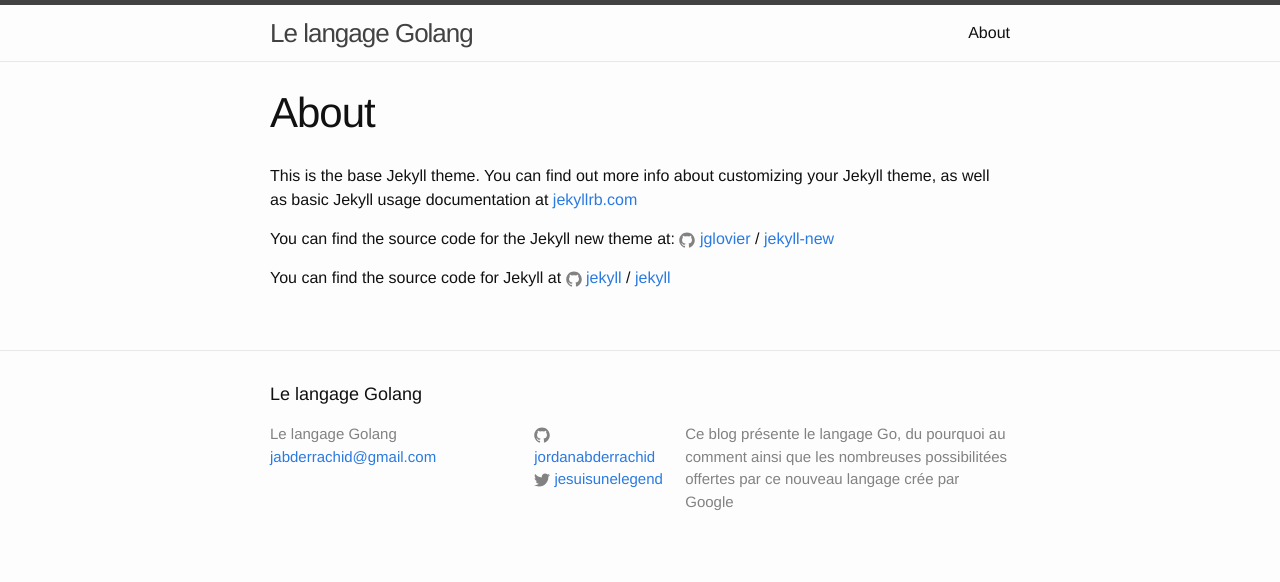
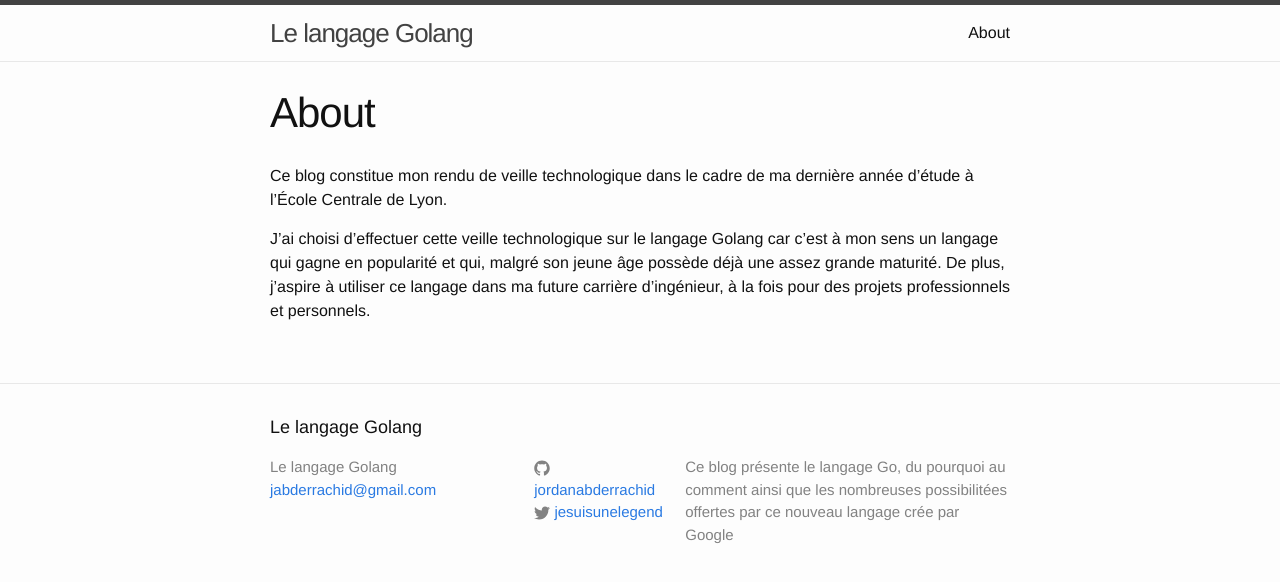
Before and after one commit to jordanabderrachid/jordanabderrachid.github.io, a Jekyll site: the page built from about.md, in a window 1280 px wide. Shown: the top 582 px of the page. Built offline with Jekyll 4.4.1, drawn with Linux system fonts in a browser that asks for light colours.

Commit message:
Update about page.

```diff
--- a/about.md
+++ b/about.md
@@ -4,12 +4,6 @@ title: About
 permalink: /about/
 ---
 
-This is the base Jekyll theme. You can find out more info about customizing your Jekyll theme, as well as basic Jekyll usage documentation at [jekyllrb.com](http://jekyllrb.com/)
+Ce blog constitue mon rendu de veille technologique dans le cadre de ma dernière année d'étude à l'École Centrale de Lyon.
 
-You can find the source code for the Jekyll new theme at:
-{% include icon-github.html username="jglovier" %} /
-[jekyll-new](https://github.com/jglovier/jekyll-new)
-
-You can find the source code for Jekyll at
-{% include icon-github.html username="jekyll" %} /
-[jekyll](https://github.com/jekyll/jekyll)
+J'ai choisi d'effectuer cette veille technologique sur le langage Golang car c'est à mon sens un langage qui gagne en popularité et qui, malgré son jeune âge possède déjà une assez grande maturité. De plus, j'aspire à utiliser ce langage dans ma future carrière d'ingénieur, à la fois pour des projets professionnels et personnels.
```
